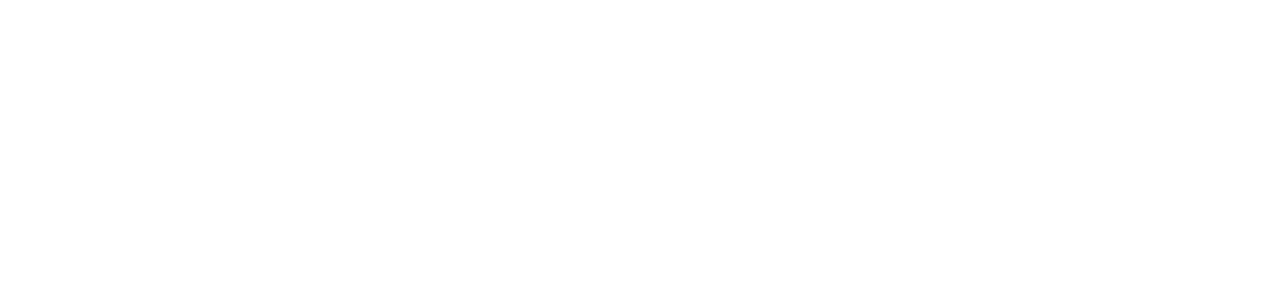
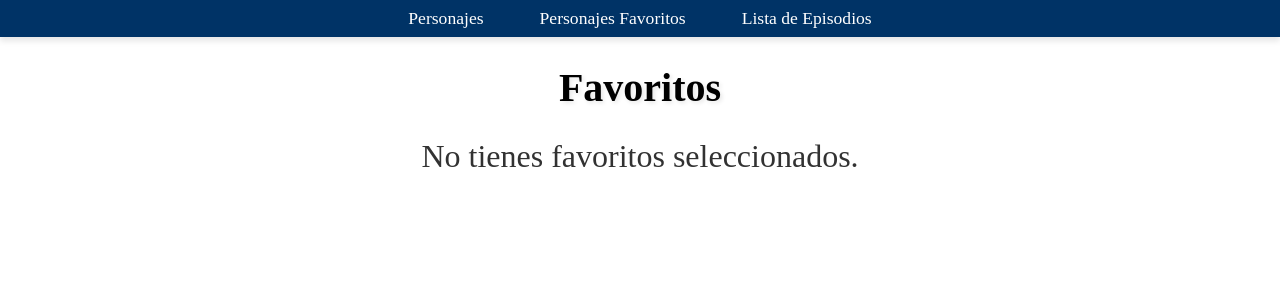
Before and after one commit to CamiloGR25/RickandMorty-Info, a React (Create React App) app in the folder rickymorty/: page /favoritos in a window 1280 px wide. Before the commit this address had no page. Shown: the top 300 px of the page. Built offline with nearby package versions, Linux system fonts and the light colour scheme.

Commit message:
Ajustar los estilos en la pagina favoritos, personajes y crear la barra de navegación

```diff
--- a/rickymorty/src/App.js
+++ b/rickymorty/src/App.js
@@ -4,18 +4,19 @@
 import { Provider } from "react-redux";
 import { PersistGate } from "redux-persist/integration/react";
 import { store, persistor } from "./redux/store";
-import CharacterList from "./components/CharacterList";
 import FavoritesPage from "./pages/FavoritesPage";
 import CharactersPage from "./pages/CharactersPage";
+import EpisodesPage from "./pages/EpisodesPage"
 
 const App = () => (
   <Provider store={store}>
     <PersistGate loading={null} persistor={persistor}>
       <Router>
         <Routes>
-          <Route path="/" element={<CharactersPage />} /> {/* Página principal */}
-          <Route path="/list" element={<CharacterList />} /> {/* Página de lista */}
-          <Route path="/favorites" element={<FavoritesPage />} /> {/* Página de favoritos */}
+          <Route path="/" element={<CharactersPage />} /> {/* Pagina principal de personajes */}
+          <Route path="/personajes" element={<CharactersPage />} /> {/* Pagina principal de personajes */}
+          <Route path="/episodios" element={<EpisodesPage />} /> {/* Pagina de episodios */}
+          <Route path="/favoritos" element={<FavoritesPage />} /> {/* Pagina de favoritos */}
         </Routes>
       </Router>
     </PersistGate>
--- a/rickymorty/src/components/CharacterCard.js
+++ b/rickymorty/src/components/CharacterCard.js
@@ -25,7 +25,7 @@
             <p>Estado: {character.status}</p>
             <p>Género: {character.gender}</p>
             <p>Origen: {character.origin.name}</p>
-            <p>Ubicación: {character.location.name}</p>
+            <p>Última ubicación: {character.location.name}</p>
             <button onClick={handleFavoriteToggle} className={isFavorite ? "favorite-button clicked" : "favorite-button"}>
                 {isFavorite ? "Eliminar de Favoritos" : "Añadir a Favoritos"}
             </button>
--- a/rickymorty/src/components/CharacterList.js
+++ /dev/null
@@ -1,25 +0,0 @@
-import React, { useEffect, useState } from "react";
-import axios from "axios";
-import { API_BASE_URL } from "../config";
-import CharacterCard from "./CharacterCard";
-
-//cargar los datos de la API
-const CharacterList = () => {
-    const [characters, setCharacters] = useState([]);
-
-    useEffect(() => {
-        axios.get(`${API_BASE_URL}/character`)
-            .then(response => setCharacters(response.data.results))
-            .catch(error => console.error(error));
-    }, []);
-
-    return (
-        <div>
-            {characters.map(character => (
-                <CharacterCard key={character.id} character={character} />
-            ))}
-        </div>
-    );
-};
-
-export default CharacterList;
--- /dev/null
+++ b/rickymorty/src/components/NavegationBar.js
@@ -0,0 +1,18 @@
+import React from 'react';
+import { Link } from 'react-router-dom';
+import "../styles/NavegationBar.css";
+
+const NavegationBar = () => {
+    return (
+        <nav className="navbar">
+            <ul className="navbar-list">
+                <li><Link to="/personajes" className="nav-link">Personajes</Link></li>
+                <li><Link to="/favoritos" className="nav-link">Personajes Favoritos</Link></li>
+                <li><Link to="/episodios" className="nav-link">Lista de Episodios</Link></li>
+
+            </ul>
+        </nav>
+    );
+};
+
+export default NavegationBar;
--- a/rickymorty/src/index.css
+++ /dev/null
@@ -1,13 +0,0 @@
-body {
-  margin: 0;
-  font-family: -apple-system, BlinkMacSystemFont, 'Segoe UI', 'Roboto', 'Oxygen',
-    'Ubuntu', 'Cantarell', 'Fira Sans', 'Droid Sans', 'Helvetica Neue',
-    sans-serif;
-  -webkit-font-smoothing: antialiased;
-  -moz-osx-font-smoothing: grayscale;
-}
-
-code {
-  font-family: source-code-pro, Menlo, Monaco, Consolas, 'Courier New',
-    monospace;
-}
--- a/rickymorty/src/pages/CharactersPage.js
+++ b/rickymorty/src/pages/CharactersPage.js
@@ -2,6 +2,7 @@
 import axios from "axios";
 import { API_BASE_URL } from "../config";
 import CharacterCard from "../components/CharacterCard";
+import NavegationBar from "../components/NavegationBar";
 
 const CharactersPage = () => {
     const [characters, setCharacters] = useState([]);
@@ -16,6 +17,8 @@
     //mostrar la pagina con los datos de characterCard
     return (
         <div>
+            <NavegationBar></NavegationBar>
+            <br></br><br></br>
             <h1>Personajes de Rick and Morty</h1>
             <div className="characters-container">
                 {characters.map((character) => (
--- /dev/null
+++ b/rickymorty/src/pages/EpisodesPage.js
@@ -0,0 +1,25 @@
+import React, { useEffect, useState } from "react";
+import axios from "axios";
+import { API_BASE_URL } from "../config";
+import NavegationBar from "../components/NavegationBar";
+
+const EpisodesPage = () => {
+    const [episodes, setEpisodes] = useState([]);
+
+    useEffect(() => {
+        axios
+            .get(`${API_BASE_URL}/episode`)
+            .then((response) => setEpisodes(response.data.results))
+            .catch((error) => console.error("Error fetching characters:", error));
+    }, []);
+
+    return (
+        <div>
+            <NavegationBar></NavegationBar>
+            <br></br><br></br>
+            <h1>Episodios</h1>
+        </div>
+    );
+}
+
+export default EpisodesPage;
--- a/rickymorty/src/pages/FavoritesPage.js
+++ b/rickymorty/src/pages/FavoritesPage.js
@@ -1,21 +1,27 @@
 import React from "react";
 import { useSelector } from "react-redux";
 import CharacterCard from "../components/CharacterCard";
-import "../styles/CharactersPage.css";
+import NavegationBar from "../components/NavegationBar";
+import "../styles/FavoritesPages.css";
+
 const FavoritesPage = () => {
     const favorites = useSelector((state) => state.favorites);
 
     return (
         <div>
-            <h2>Favoritos</h2>
-            {favorites.length > 0 ? (
-                favorites.map((character) => (
+            <NavegationBar></NavegationBar>
+            <br></br><br></br>
+            <div className="title-container">
+                <h1>Favoritos</h1>
+                {favorites.length === 0 && <p id="P-favorite">No tienes favoritos seleccionados.</p>}
+            </div>
+            <div className="characters-container">
+                {favorites.length > 0 && favorites.map((character) => (
                     <CharacterCard key={character.id} character={character} />
-                ))
-            ) : (
-                <p>No tienes favoritos seleccionados.</p>
-            )}
+                ))}
+            </div>
         </div>
+
     );
 };
 
--- a/rickymorty/src/styles/CharactersPage.css
+++ b/rickymorty/src/styles/CharactersPage.css
@@ -11,6 +11,7 @@
     padding: 10px;
     text-align: center;
     box-shadow: 0 4px 8px rgba(0, 0, 0, 0.2);
+
   }
 
   .character-card img {
@@ -32,7 +33,7 @@
     cursor: pointer;
   }
   .character-card button.clicked {
-    background-color: #c22020; /* Cambia a verde cuando se hace clic */
+    background-color: #c22020; /* Cambia a rojo cuando se hace clic */
   }
 
   .character-card button:hover {
--- /dev/null
+++ b/rickymorty/src/styles/FavoritesPages.css
@@ -0,0 +1,24 @@
+.characters-container {
+    display: grid;
+    grid-template-columns: repeat(auto-fill, minmax(200px, 1fr));
+    gap: 20px;
+    padding: 20px;
+}
+
+h1 {
+    text-align: center;
+    font-size: 2.5rem;
+    color: #000000;
+    font-weight: bold;
+    margin-top: 20px;
+    text-shadow: 2px 2px 4px rgba(0, 0, 0, 0.1); /* Sombra sutil */
+}
+
+#P-favorite {
+    text-align: center;
+    font-size: 2rem;
+    color: #000000;
+    margin-top: 10px;
+    padding: 0 20px;
+    opacity: 0.8;
+}
--- /dev/null
+++ b/rickymorty/src/styles/NavegationBar.css
@@ -0,0 +1,40 @@
+/* NavegationBar.css */
+
+.navbar {
+    position: fixed;
+    top: 0;
+    left: 0;
+    width: 100%;
+    background-color: #003366;
+    box-shadow: 0px 4px 6px rgba(0, 0, 0, 0.1);
+    z-index: 1000;
+    padding: 0.5rem 0;
+}
+
+.navbar-list {
+    list-style: none;
+    display: flex;
+    gap: 1.5rem;
+    margin: 0;
+    padding: 0;
+    justify-content: center;
+}
+
+.nav-link {
+    color: #ffffff;
+    font-size: 1.1rem;
+    text-decoration: none;
+    padding: 0.5rem 1rem;
+    transition: background-color 0.3s, color 0.3s;
+    border-radius: 5px;
+}
+
+.nav-link:hover {
+    background-color: #0059b3;
+    color: #99ccff;
+}
+
+.nav-link:active {
+    background-color: #99ccff;
+    color: #ffffff;
+}
```
Also changed, not shown: rickymorty/src/App.css (deleted, +0 -38 lines).
